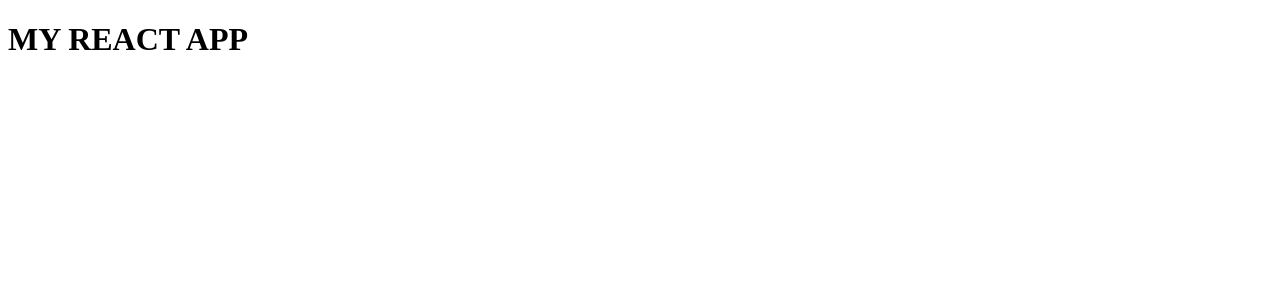
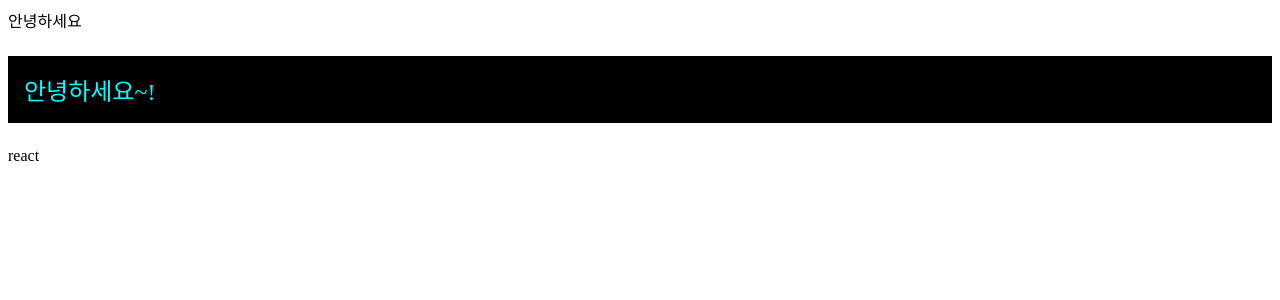
Before and after one commit to mireyhgnay/react-roadmap, a React app in the folder 01_React/: page / in a window 1280 px wide. Shown: the top 300 px of the page. Built offline with nearby package versions, Linux system fonts and the light colour scheme.

Commit message:
Feat: JSX 스터디

```diff
--- a/01_React/src/App.jsx
+++ b/01_React/src/App.jsx
@@ -1,5 +1,28 @@
 import React from "react";
+import Hello from "./Hello";
 
-export default function App() {
-  return <h1>MY REACT APP</h1>;
+function App() {
+  const name = "react";
+
+  // 인라인 스타일로 추가되는 경우
+  const style = {
+    backgroundColor: "black",
+    color: "aqua",
+    fontSize: 24, // 기본 단위 px
+    padding: "1rem", // 다른 단위 사용 시 문자열로 설정
+  };
+
+  return (
+    // 주석
+    /* 주석주석 */
+    <>
+      <Hello
+      // 열리는 태그 내부에서는 이렇게 주석을 작성 할 수 있습니다.
+      />
+      <p style={style}>안녕하세요~!</p>
+      <div className="name">{name}</div>
+    </>
+  );
 }
+
+export default App;
--- /dev/null
+++ b/01_React/src/Hello.js
@@ -0,0 +1,5 @@
+import React from "react";
+
+export default function Hello() {
+  return <div>안녕하세요</div>;
+}
--- a/01_React/src/index.jsx
+++ b/01_React/src/index.jsx
@@ -1,6 +1,6 @@
 import React from "react";
-import ReactDOM from "react-dom/client";
-import App from "./App.jsx";
+import ReactDOM from "react-dom";
+import App from "./App";
 
 const rootNode = document.getElementById("root");
 
```
Also changed, not shown: 1 other file (tests, documents, lock files or other folders).
